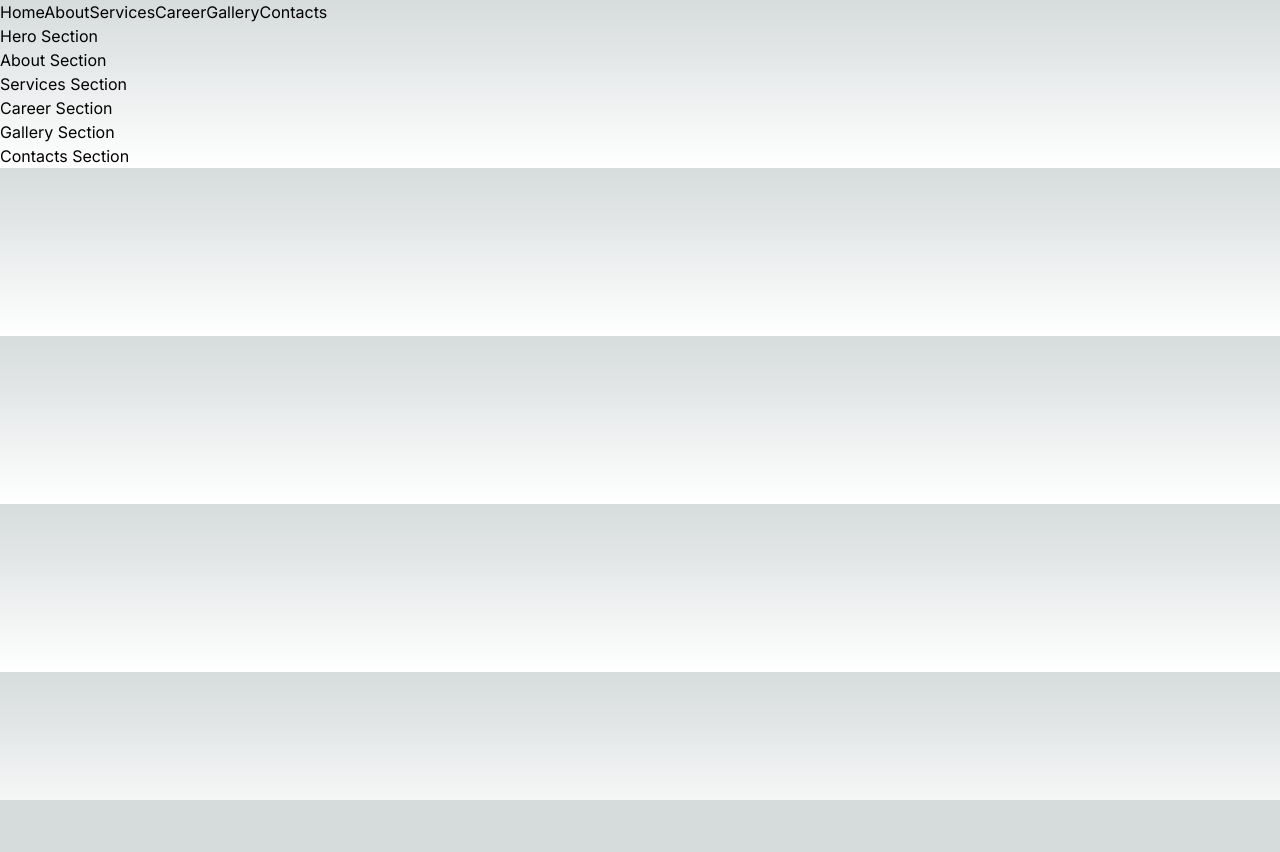
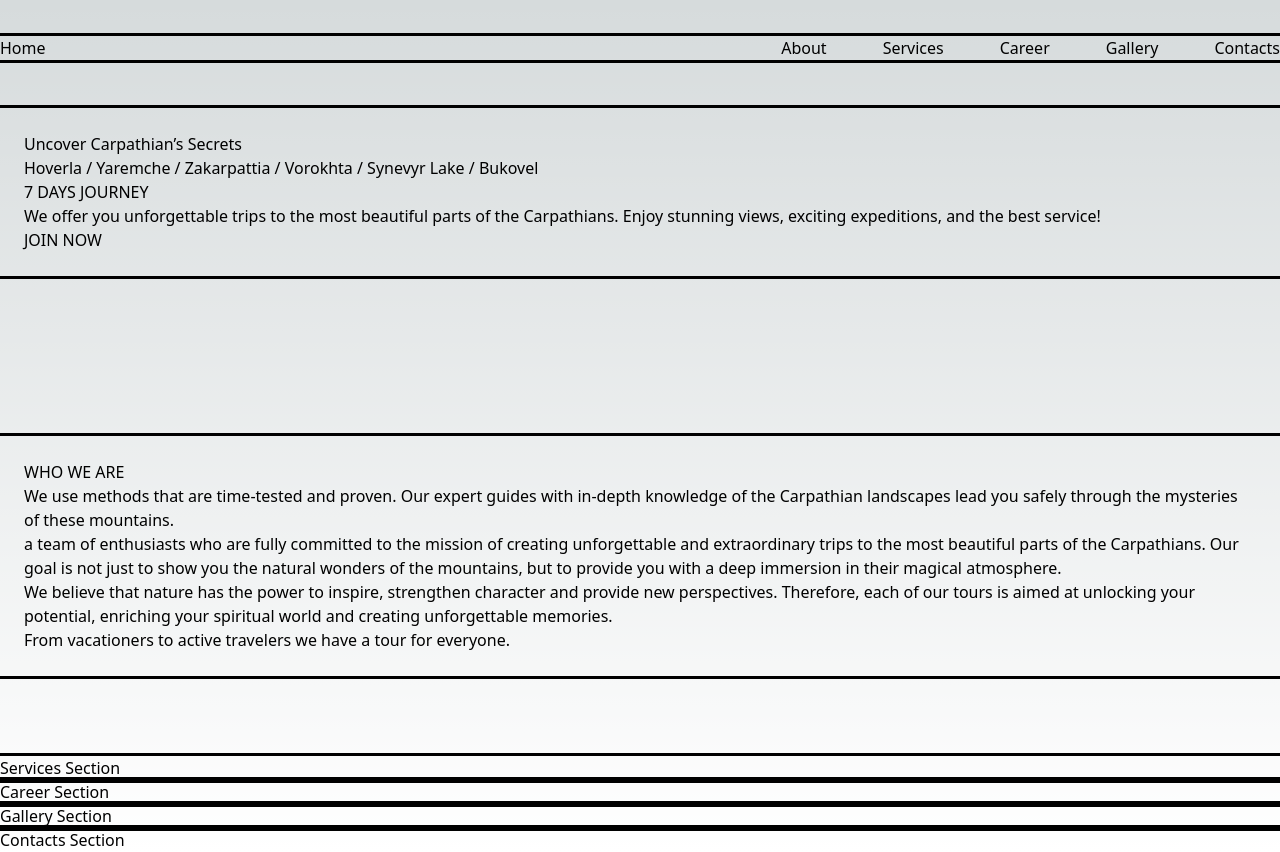
Before and after one commit to YuriyAtamanenko/CarpTravelApp, a Next.js app: page / in a window 1280 px wide. Before the commit the page ends 800 px from the top, so only its background shows below. Built offline with nearby package versions, Linux system fonts and the light colour scheme.

Commit message:
filling sections

```diff
--- a/app/About/page.tsx
+++ b/app/About/page.tsx
@@ -1,3 +1,28 @@
 export default function About() {
-  return <section id="about">About Section</section>;
+  return (
+    <section className="py-20" id="about">
+      <div className="container mx-auto max-w-7xl outline p-6">
+        <h2>WHO WE ARE</h2>
+        <p>
+          We use methods that are time-tested and proven. Our expert guides with
+          in-depth knowledge of the Carpathian landscapes lead you safely
+          through the mysteries of these mountains.
+        </p>
+        <p>
+          a team of enthusiasts who are fully committed to the mission of
+          creating unforgettable and extraordinary trips to the most beautiful
+          parts of the Carpathians. Our goal is not just to show you the natural
+          wonders of the mountains, but to provide you with a deep immersion in
+          their magical atmosphere.
+        </p>
+        <p>
+          We believe that nature has the power to inspire, strengthen character
+          and provide new perspectives. Therefore, each of our tours is aimed at
+          unlocking your potential, enriching your spiritual world and creating
+          unforgettable memories.
+        </p>
+        <p>From vacationers to active travelers we have a tour for everyone.</p>
+      </div>
+    </section>
+  );
 }
--- a/app/Career/page.tsx
+++ b/app/Career/page.tsx
@@ -1,3 +1,7 @@
 export default function Career() {
-  return <section id="career">Career Section</section>;
+  return (
+    <section className="" id="career">
+      <div className="mx-auto max-w-7xl outline"> Career Section</div>
+    </section>
+  );
 }
--- a/app/Contacts/page.tsx
+++ b/app/Contacts/page.tsx
@@ -1,3 +1,7 @@
 export default function Contacts() {
-  return <section id="contacts">Contacts Section</section>;
+  return (
+    <section className="" id="contacts">
+      <div className="mx-auto max-w-7xl outline"> Contacts Section</div>
+    </section>
+  );
 }
--- a/app/Gallery/page.tsx
+++ b/app/Gallery/page.tsx
@@ -1,3 +1,7 @@
 export default function Gallery() {
-  return <section id="gallery">Gallery Section</section>;
+  return (
+    <section className="" id="gallery">
+      <div className="mx-auto max-w-7xl outline"> Gallery Section</div>
+    </section>
+  );
 }
--- a/app/Hero/page.tsx
+++ b/app/Hero/page.tsx
@@ -1,3 +1,21 @@
+import Link from "next/link";
+
 export default function Hero() {
-  return <section>Hero Section</section>;
+  return (
+    <section className="pb-20">
+      <div className="container mx-auto max-w-7xl outline p-6">
+        <h1>Uncover Carpathian’s Secrets</h1>
+        <p>
+          Hoverla / Yaremche / Zakarpattia / Vorokhta / Synevyr Lake / Bukovel
+        </p>
+        <p>7 DAYS JOURNEY</p>
+        <p>
+          We offer you unforgettable trips to the most beautiful parts of the
+          Carpathians. Enjoy stunning views, exciting expeditions, and the best
+          service!
+        </p>
+        <Link href="#contacts">JOIN NOW</Link>
+      </div>
+    </section>
+  );
 }
--- a/app/Services/page.tsx
+++ b/app/Services/page.tsx
@@ -1,3 +1,7 @@
 export default function Services() {
-  return <section id="services">Services Section</section>;
+  return (
+    <section className="" id="services">
+      <div className="mx-auto max-w-7xl outline"> Services Section</div>
+    </section>
+  );
 }
--- a/app/layout.tsx
+++ b/app/layout.tsx
@@ -17,7 +17,7 @@ export default function RootLayout({
 }) {
   return (
     <html lang="en">
-      <body className={inter.className}>
+      <body>
         <Header />
         <main>{children}</main>
       </body>
--- a/components/Header.tsx
+++ b/components/Header.tsx
@@ -2,15 +2,21 @@ import Link from "next/link";
 
 export default function Header() {
   return (
-    <header>
-      <nav>
+    <header className="pt-9 pb-12">
+      <div className="mx-auto max-w-7xl outline">
+        <nav className="flex justify-between">
+          <div>
             <Link href="/">Home</Link>
+          </div>
+          <div className="flex gap-14">
             <Link href="#about">About</Link>
             <Link href="#services">Services</Link>
             <Link href="#career">Career</Link>
             <Link href="#gallery">Gallery</Link>
             <Link href="#contacts">Contacts</Link>
+          </div>
         </nav>
+      </div>
     </header>
   );
 }
```
Lines whose indentation alone changed are shown as unchanged.
